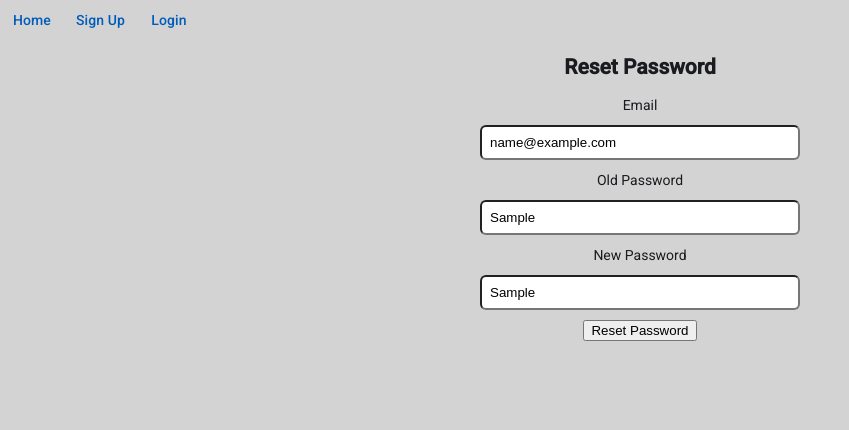
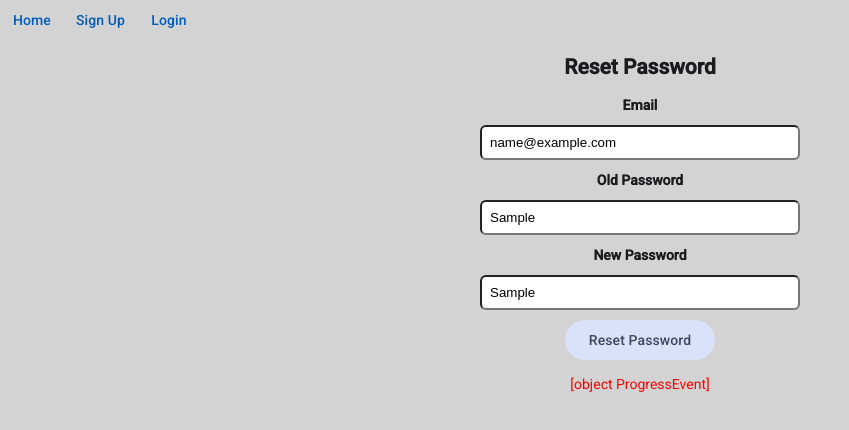
Before and after one commit to JCruz6725/TaskManager_Web_FrontEnd, an Angular app: page /resetPassword in a window 1280 px wide. Both pictures are taken after typing "name@example.com", "Sample", "Sample" into the empty fields and a click on the button "Reset Password". Shown: the top 430 px of the page, without its empty margins (0-849 px from the left). Built offline with nearby package versions, Linux system fonts and the light colour scheme; no server answers.

Commit message:
updated submit button and added error messages

```diff
--- a/src/app/Components/reset-password/reset-password.css
+++ b/src/app/Components/reset-password/reset-password.css
@@ -3,6 +3,7 @@
 }
 
 .text-box-label {
+    font-weight: bold;
     width: 300px;
     padding: 8px;
     margin: 10px;
--- a/src/app/Components/reset-password/reset-password.html
+++ b/src/app/Components/reset-password/reset-password.html
@@ -16,12 +16,18 @@
             <input type="text" name="new-pass" id="new-pass" class="text-box" [(ngModel)]="model.newPassword">
         </div>
 
-        <button type="submit" (click)="submitForm(taskForm)">Reset Password</button>
+        <button matButton="tonal" type="submit" (click)="submitForm(taskForm)">Reset Password</button>
     </form>
+
     <p *ngIf="successMessage()" style="color: green;">
         {{ successMessage() }}
     </p>
+    <p *ngIf="errorMessage()" style="color: red;">
+        {{ errorMessage() }}
+    </p>
+
     <p *ngIf="successMessage()">
        <a routerLink="/login">Return to Login</a>
     </p>
+
 </div>
--- a/src/app/Components/reset-password/reset-password.ts
+++ b/src/app/Components/reset-password/reset-password.ts
@@ -5,15 +5,18 @@ import { UserAuthService } from '../../Services/auth/auth.service';
 import { HttpErrorResponse } from '@angular/common/http';
 import { CommonModule } from '@angular/common';
 import { RouterLink } from '@angular/router';
+import { MatButton } from '@angular/material/button';
 
 @Component({
   selector: 'app-reset-password',
-  imports: [FormsModule, CommonModule, RouterLink],
+  imports: [FormsModule, CommonModule, RouterLink, MatButton],
   templateUrl: './reset-password.html',
   styleUrl: './reset-password.css',
 })
 export class ResetPasswordComponent {
   userSvc : UserAuthService = inject(UserAuthService);
+
+  errorMessage = signal<string | null>(null);
   successMessage = signal<string | null>(null);
 
   model: ResetPassword = {
@@ -24,17 +27,16 @@ export class ResetPasswordComponent {
 
   submitForm(form: any){
     this.successMessage.set(null);
+    this.errorMessage.set(null);
 
     this.userSvc.resetPassword(this.model).subscribe({
       next: (response) => {
         this.successMessage.set("Successfully Changed Password")
       },
       error: (err: HttpErrorResponse) => {
-        console.log(err.error);
+        this.errorMessage.set(err.error);
       }
     })
   }
 
-
-
 }
```
